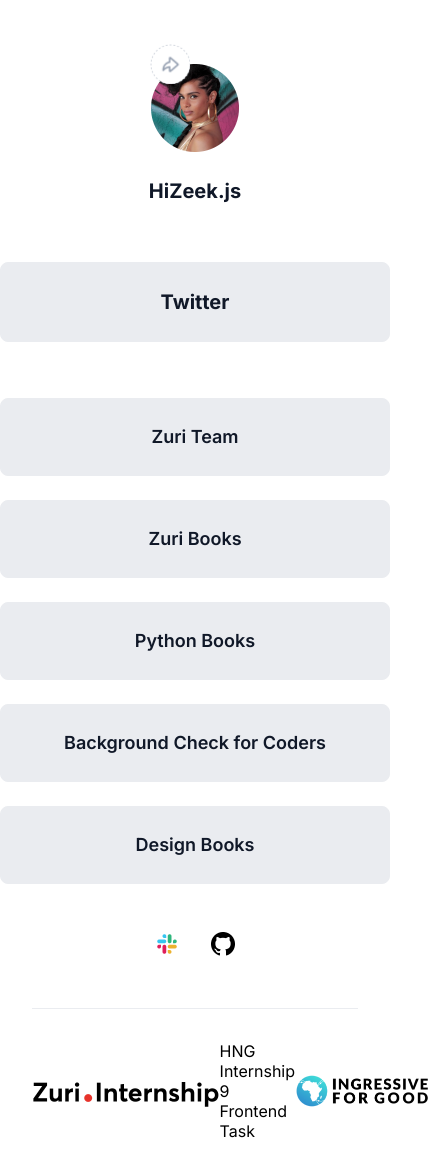
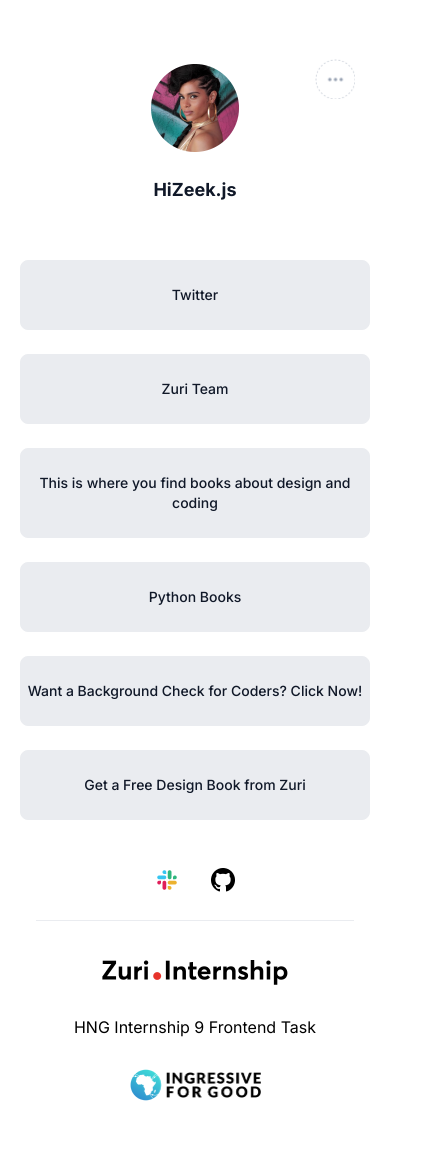
Before and after one commit to HiZeek/Linktree, a React (Create React App) app: page / in a window 390 px wide. Shown: the top 1176 px of the page, 428 px wide, since content can reach past the window. Built offline with nearby package versions, Linux system fonts and the light colour scheme.

Commit message:
responsiveness

```diff
--- a/src/components/layout/Button.css
+++ b/src/components/layout/Button.css
@@ -24,3 +24,13 @@
 ul > li {
   list-style: none;
 }
+
+/* BREAKPOINTS */
+/* For medium devices */
+@media screen and (max-width: 576px) {
+  .btn-container {
+    font-weight: 500;
+    font-size: 14px;
+    line-height: 20px;
+  }
+}
--- a/src/components/layout/Button.js
+++ b/src/components/layout/Button.js
@@ -4,7 +4,7 @@
 const Button = () => {
   const btnList = [
     {
-      id: "twitter",
+      id: "btn__twitter",
       path: "https://twitter.com/IsaacIdibia",
       name: "Twitter",
     },
@@ -16,22 +16,22 @@
     {
       id: "books",
       path: "http://books.zuri.team/",
-      name: "Zuri Books",
+      name: "This is where you find books about design and coding",
     },
     {
       id: "book__python",
-      path: "https://books.zuri.team/",
+      path: "https://books.zuri.team/python-for-beginners?ref_id=HiZeek",
       name: "Python Books",
     },
     {
       id: "pitch",
       path: "https://background.zuri.team/",
-      name: "Background Check for Coders",
+      name: "Want a Background Check for Coders? Click Now!",
     },
     {
       id: "book__design",
       path: "https://books.zuri.team/design-rules",
-      name: "Design Books",
+      name: "Get a Free Design Book from Zuri",
     },
   ];
 
--- a/src/components/layout/Footer.css
+++ b/src/components/layout/Footer.css
@@ -1,12 +1,12 @@
 footer {
-    padding: 48px 32px;
+  padding: 48px 32px 0;
 }
 
 .footer-container {
   display: flex;
   justify-content: space-between;
   align-items: center;
-    border-top: 1px solid #EAECF0;
+  border-top: 1px solid #eaecf0;
   padding-top: 32px;
 }
 
@@ -19,3 +19,31 @@
   width: 132.13pxpx;
   height: 32px;
 }
+
+.footer-text {
+    text-align: center;
+}
+
+/* BREAKPOINTS */
+/* For medium devices */
+@media screen and (max-width: 768px) {
+  footer {
+    padding: 24px 16px;
+  }
+
+  .footer-container {
+    display: flex;
+    flex-direction: column;
+    row-gap: 32px;
+    align-items: center;
+    border-top: 1px solid #eaecf0;
+    padding-top: 32px;
+  }
+}
+
+/* For small devices */
+@media screen and (max-width: 350px) {
+  footer {
+    padding-top: 24px;
+  }
+}
--- a/src/components/layout/Footer.js
+++ b/src/components/layout/Footer.js
@@ -9,7 +9,7 @@
     <footer>
       <div className="footer-container">
         <img src={Logo} alt="HNG" className="hng-img" />
-        <p>HNG Internship 9 Frontend Task</p>
+        <p className="footer-text">HNG Internship 9 Frontend Task</p>
         <img src={I4G} alt="Ingressive" className="i4g-img" />
       </div>
     </footer>
--- a/src/components/layout/ProfilePic.css
+++ b/src/components/layout/ProfilePic.css
@@ -1,5 +1,6 @@
 .profile {
   position: relative;
+  margin-bottom: 56px;
 }
 
 .profile-pic {
@@ -61,29 +62,66 @@
 }
 
 .profile-share-container > .share-border {
-    position: absolute;
-    cursor: pointer;
-    top: 0;
-  }
+  position: absolute;
+  cursor: pointer;
+  top: 0.5px;
+  right: -0.5px;
+}
 
 .share-border {
-  border: 5px solid #d0d5dd;
+  box-shadow: 0px 0px 0px 4px #f2f4f7;
   border-radius: 50%;
 }
 
-.profile-share, .share-border {
+.profile-share-mobile {
+  display: none;
+}
+
+.profile-share,
+.profile-share-mobile,
+.share-border {
   width: 40px;
   height: 40px;
 }
 
-#twitter {
+#twitter,
+#slack {
   font-weight: 700;
   font-size: 20px;
   line-height: 30px;
   color: #101828;
-  margin-bottom: 56px;
 }
 
 #slack {
   display: none;
 }
+
+/* BREAKPOINTS */
+@media screen and (max-width: 1000px) {
+  .profile-share-container {
+    top: -20px;
+    right: 70px;
+  }
+}
+
+/* For medium devices */
+@media screen and (max-width: 768px) {
+  .profile-share-container {
+    top: -5px;
+    right: 15px;
+  }
+
+  .profile-share-mobile {
+    display: block;
+  }
+
+  .profile-share {
+    display: none;
+  }
+
+  #twitter,
+  #slack {
+    font-size: 18px;
+    line-height: 28px;
+  }
+}
--- a/src/components/layout/ProfilePic.js
+++ b/src/components/layout/ProfilePic.js
@@ -2,6 +2,7 @@
 import ProfilePics from "../assets/profileimg.png";
 import Camera from "../assets/camera.png";
 import ShareBtn from "../assets/share.png";
+import ShareBtnMobile from "../assets/sharemobile.png";
 import "./ProfilePic.css";
 
 const ProfilePic = () => {
@@ -19,6 +20,7 @@
       </div>
       <div className="profile-share-container" onClick={() => setClick(!click)}>
         <img src={ShareBtn} alt="share profile" className="profile-share" />
+        <img src={ShareBtnMobile} alt="share profile" className="profile-share-mobile" />
         {click && <div className="share-border"></div>}
       </div>
     </section>
--- a/src/components/pages/Profile.css
+++ b/src/components/pages/Profile.css
@@ -1,4 +1,3 @@
 .main {
-    padding-top: 64px;
-    padding-bottom: 64px;
+    padding: 64px 0;
 }
--- a/src/components/ui/Container.css
+++ b/src/components/ui/Container.css
@@ -1,4 +1,38 @@
 .container {
-    max-width: 1200px;
-    margin: 0 auto;
+  max-width: 1200px;
+  margin: 0 auto;
 }
+
+/* BREAKPOINTS */
+/* Large Screens */
+@media screen and (max-width: 1200px) {
+  .container {
+    max-width: 1000px;
+  }
+}
+
+@media screen and (max-width: 1000px) {
+  .container {
+    max-width: 768px;
+  }
+}
+
+/* For medium devices */
+@media screen and (max-width: 768px) {
+  .container {
+    max-width: 576px;
+  }
+}
+
+@media screen and (max-width: 576px) {
+  .container {
+    max-width: 350px;
+  }
+}
+
+/* For small devices */
+@media screen and (max-width: 350px) {
+  .container {
+    max-width: 250px;
+  }
+}
--- a/src/index.css
+++ b/src/index.css
@@ -1,4 +1,4 @@
-@import url('https://fonts.googleapis.com/css2?family=Inter:wght@400;500;600;700&display=swap');
+@import url("https://fonts.googleapis.com/css2?family=Inter:wght@400;500;600;700&display=swap");
 
 *,
 *::after,
@@ -10,11 +10,11 @@
 
 body {
   margin: 0;
-  font-family: 'Inter', sans-serif;
+  font-family: "Inter", sans-serif;
   -webkit-font-smoothing: antialiased;
   -moz-osx-font-smoothing: grayscale;
 }
 
 code {
-  font-family: 'Inter', sans-serif;
+  font-family: "Inter", sans-serif;
 }
```
Also changed, not shown: src/components/assets/sharemobile.png (added). Lines whose indentation alone changed are shown as unchanged.
